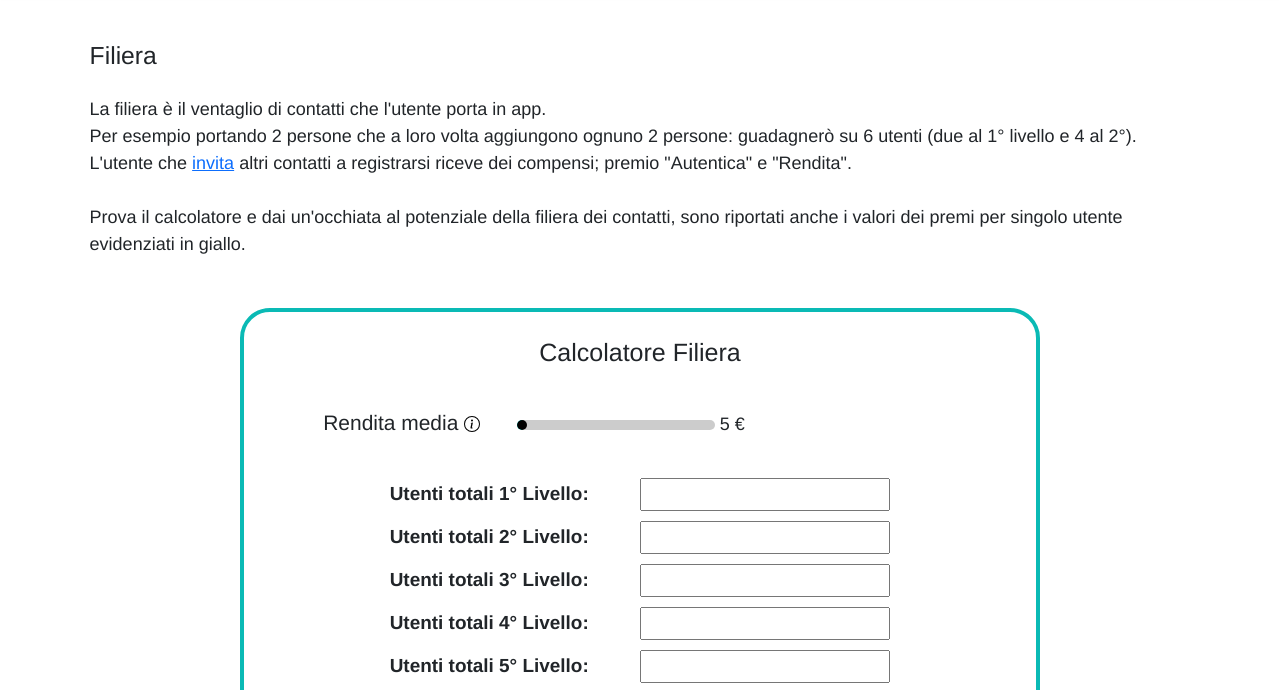
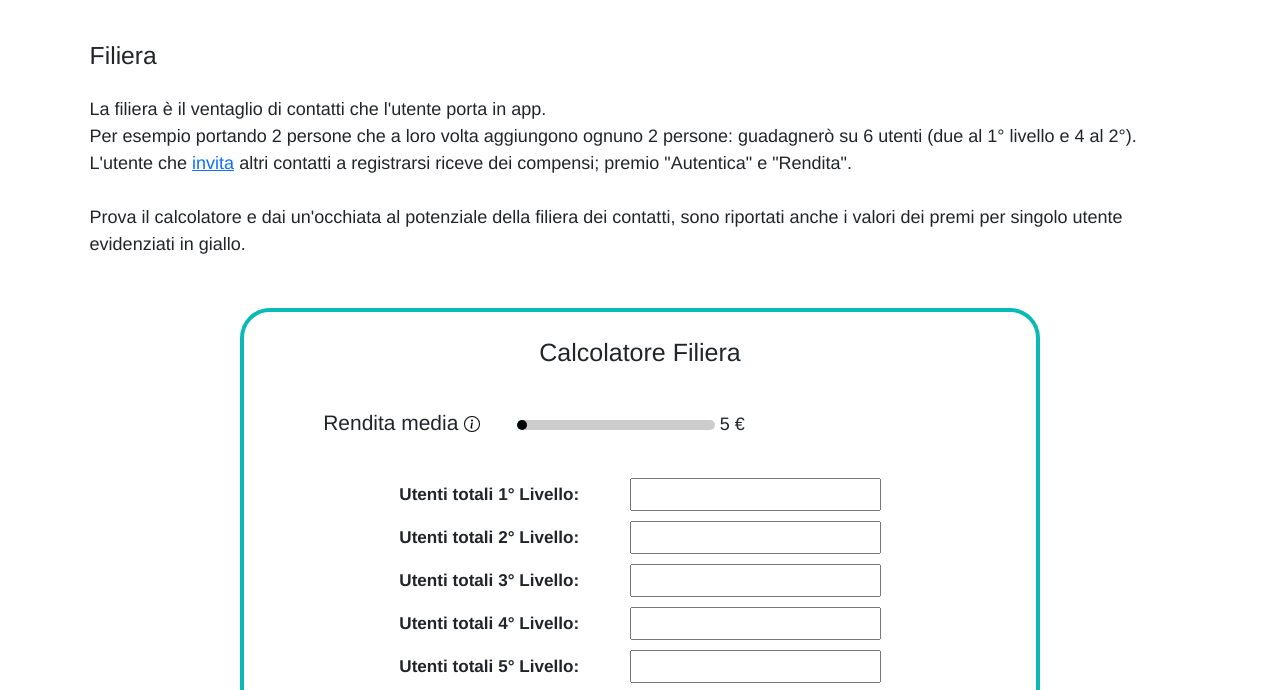
Before and after one commit to Jimmy-1818/0idh3u8f9g, a plain HTML site: page index.html in a window 1280 px wide. Shown: the part 81-771 px from the top of the page. Drawn offline with nearby package versions, Linux system fonts and the light colour scheme; a script that the page names is missing.

Commit message:
Update sliding-calculator.css

```diff
--- a/affiliation/sliding-calculator.css
+++ b/affiliation/sliding-calculator.css
@@ -37,7 +37,7 @@
 .calculator__row label {
     position: relative;
     font-weight: 700;
-    font-size: calc(1rem + 0.7vw);
+    font-size: calc(1.2rem + 0.4vw);
 }
 
 .calculator__row img{
```
